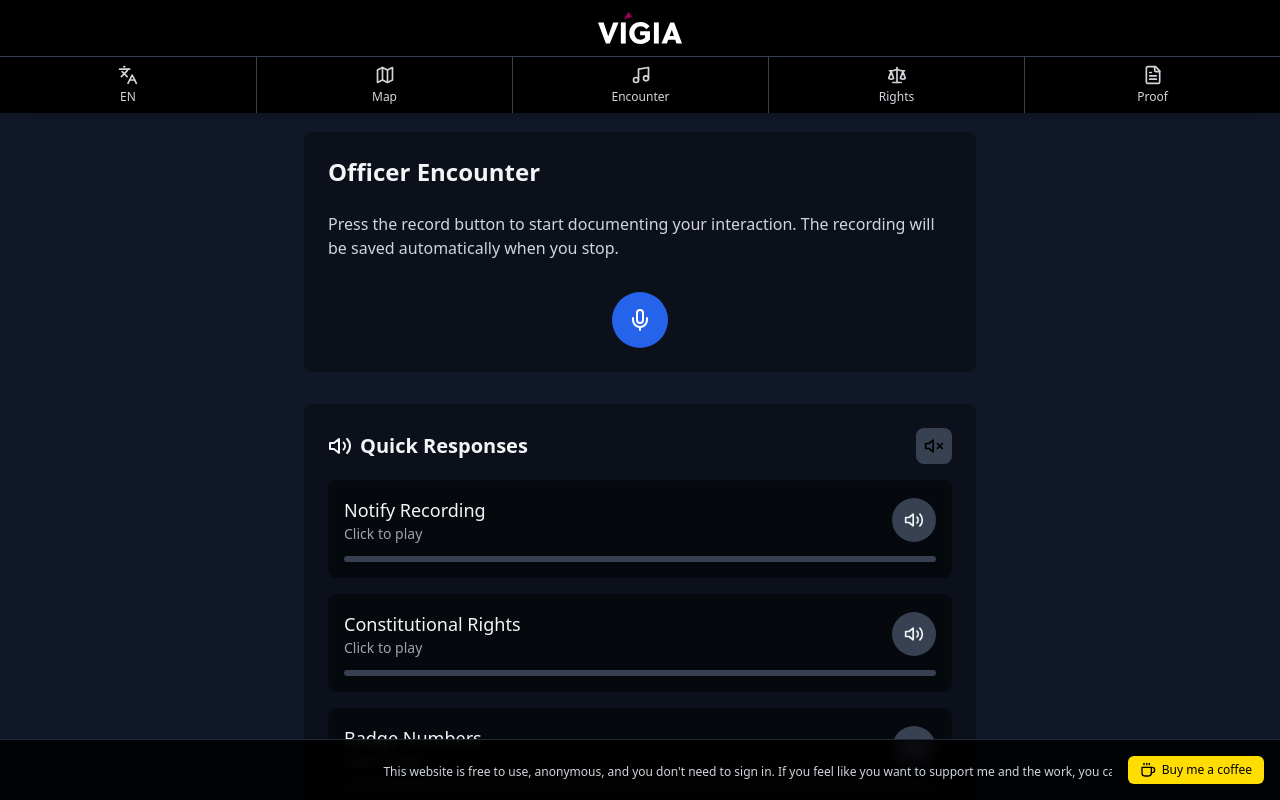
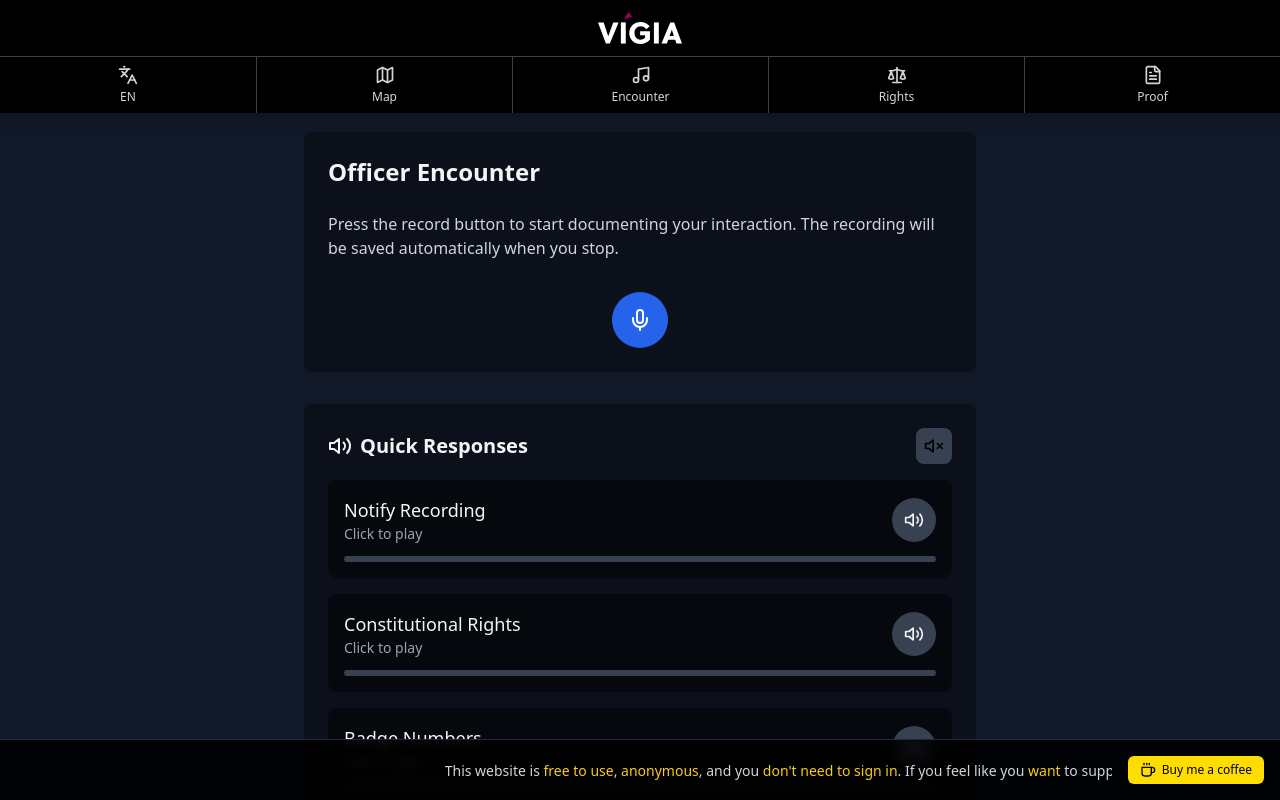
Before and after one commit to aboutrc/vigia, a React (Vite) app: page /registro in a window 1280 px wide. Shown: the top 800 px of the page. Built offline with nearby package versions, Linux system fonts and the light colour scheme; no server answers; the database is empty.

Commit message:
Footer Styling complete.

```diff
--- a/src/components/FooterLeftMsg.tsx
+++ b/src/components/FooterLeftMsg.tsx
@@ -5,13 +5,21 @@ const FooterLeftMsg = () => {
   const { language } = useLanguage();
 
   const message = language === 'es'
-    ? "Este sitio web es gratuito, anónimo y no necesitas iniciar sesión. Si deseas apoyarme y mi trabajo, puedes comprarme un café."
-    : "This website is free to use, anonymous, and you don't need to sign in. If you feel like you want to support me and the work, you can buy me a coffee.";
+    ? (
+      <>
+        Este sitio web es <span className="text-yellow-400">gratuito</span>, <span className="text-yellow-400">anónimo</span> y <span className="text-yellow-400">no necesitas iniciar sesión</span>. Si <span className="text-yellow-400">deseas</span> apoyarme y mi trabajo, puedes comprarme un café.
+      </>
+    )
+    : (
+      <>
+        This website is <span className="text-yellow-400">free to use</span>, <span className="text-yellow-400">anonymous</span>, and you <span className="text-yellow-400">don't need to sign in</span>. If you feel like you <span className="text-yellow-400">want</span> to support me and the work, you can buy me a coffee.
+      </>
+    );
 
   return (
     <div className="flex-1 overflow-hidden whitespace-nowrap">
       <div className="animate-scroll inline-block">
-        <p className="text-gray-300 text-xs">
+        <p className="text-gray-300 text-sm">
           {message}
         </p>
       </div>
```
